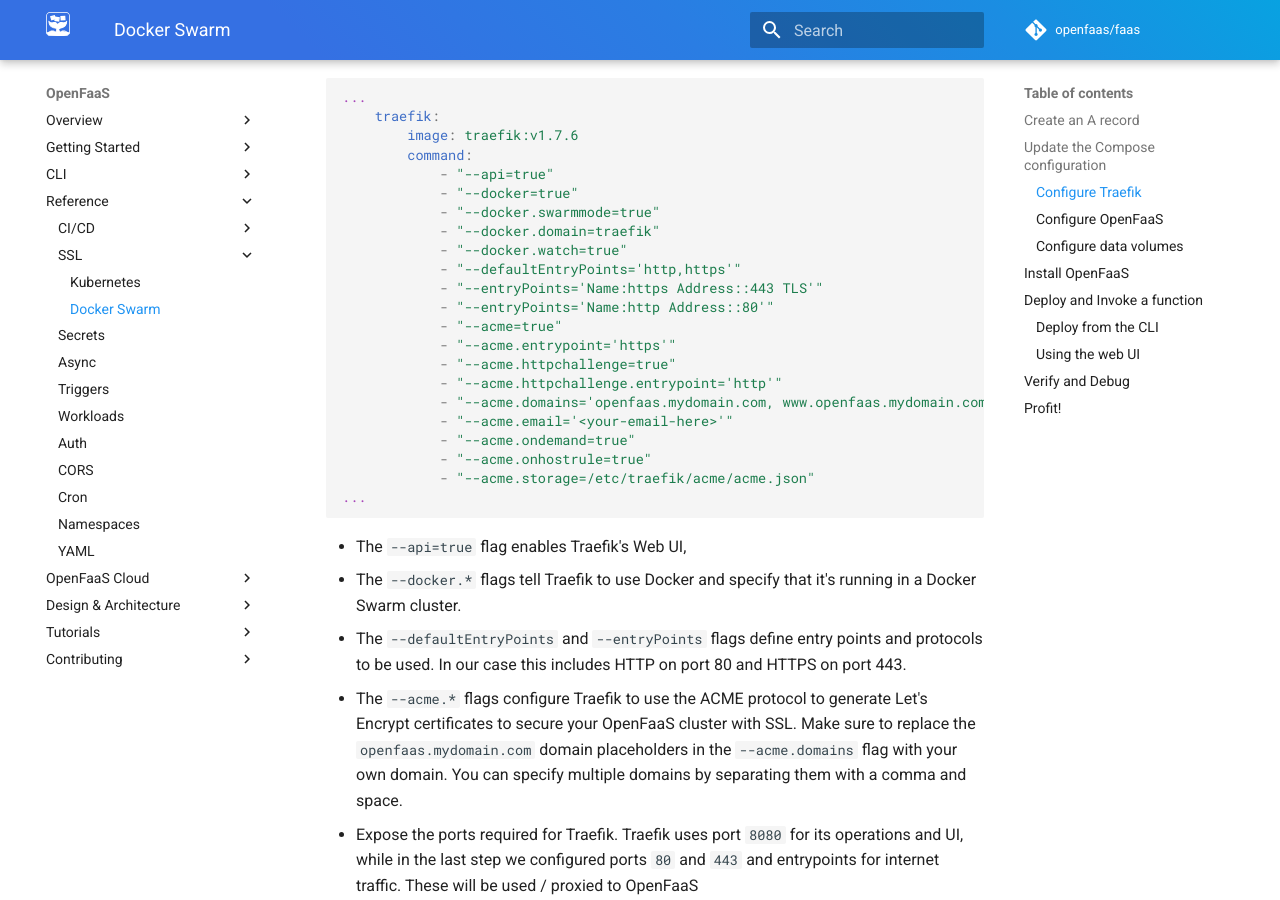
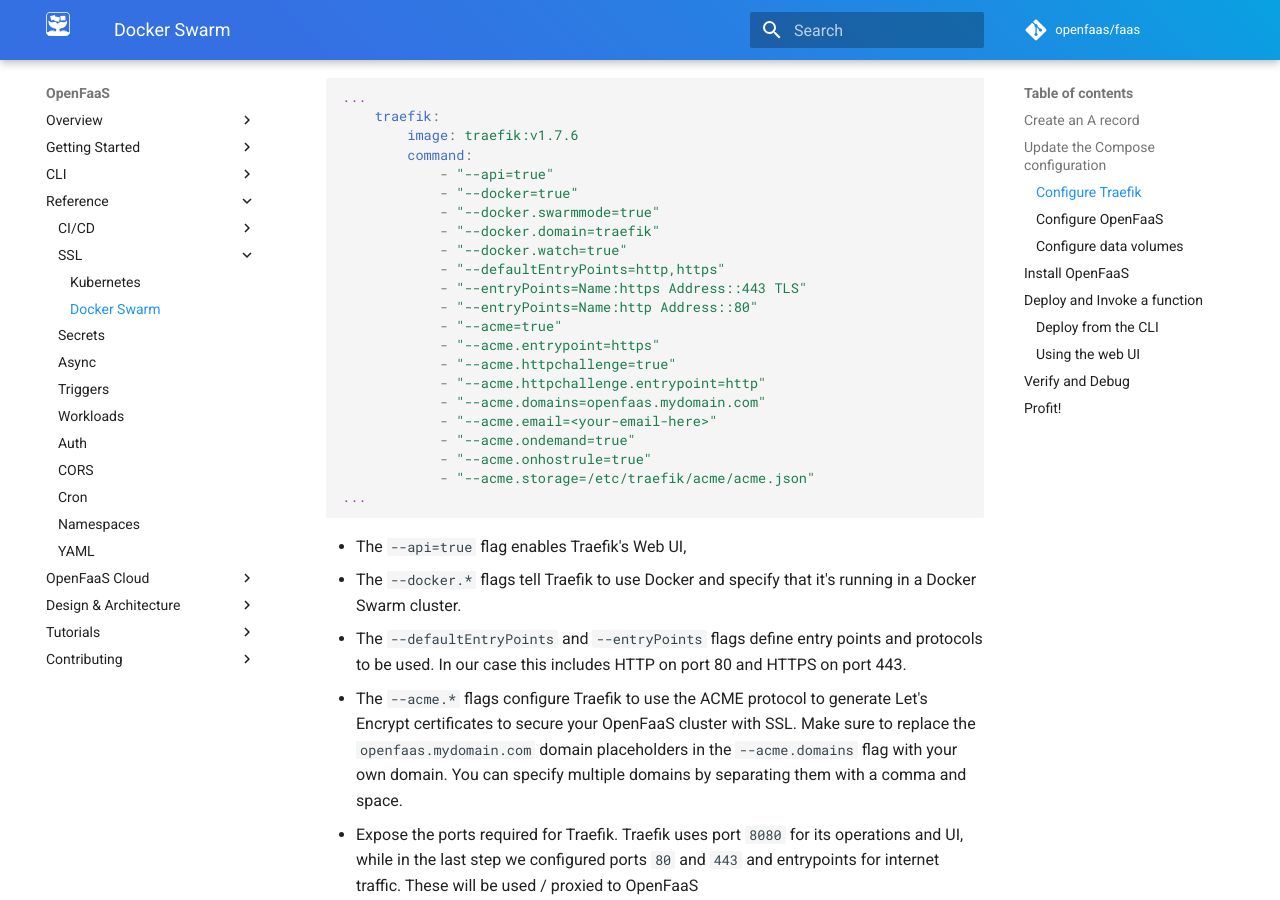
Before and after one commit to openfaas/docs, an MkDocs documentation site: the page built from docs/reference/ssl/swarm-with-traefik.md, in a window 1280 px wide and 900 px high, scrolled down 1064 px. Built offline with MkDocs 1.6.1 and Material for MkDocs 9.7.7, drawn with Linux system fonts in a browser that asks for light colours; comment, search, counter and statistics services are not loaded; some of the changed text lies outside the part shown.

Commit message:
Cleanup quotes in the traefik command
**What**
- Remove the unnecceessary single quotes

Signed-off-by: Lucas Roesler <roesler.lucas@gmail.com>

```diff
--- a/docs/reference/ssl/swarm-with-traefik.md
+++ b/docs/reference/ssl/swarm-with-traefik.md
@@ -42,15 +42,15 @@ To use Traefik with OpenFaaS, you need to modify the OpenFaaS deployment manifes
                 - "--docker.swarmmode=true"
                 - "--docker.domain=traefik"
                 - "--docker.watch=true"
-                - "--defaultEntryPoints='http,https'"
-                - "--entryPoints='Name:https Address::443 TLS'"
-                - "--entryPoints='Name:http Address::80'"
+                - "--defaultEntryPoints=http,https"
+                - "--entryPoints=Name:https Address::443 TLS"
+                - "--entryPoints=Name:http Address::80"
                 - "--acme=true"
-                - "--acme.entrypoint='https'"
+                - "--acme.entrypoint=https"
                 - "--acme.httpchallenge=true"
-                - "--acme.httpchallenge.entrypoint='http'"
-                - "--acme.domains='openfaas.mydomain.com, www.openfaas.mydomain.com'"
-                - "--acme.email='<your-email-here>'"
+                - "--acme.httpchallenge.entrypoint=http"
+                - "--acme.domains=openfaas.mydomain.com"
+                - "--acme.email=<your-email-here>"
                 - "--acme.ondemand=true"
                 - "--acme.onhostrule=true"
                 - "--acme.storage=/etc/traefik/acme/acme.json"
@@ -139,15 +139,15 @@ services:
             - "--docker.swarmmode=true"
             - "--docker.domain=traefik"
             - "--docker.watch=true"
-            - "--defaultEntryPoints='http,https'"
-            - "--entryPoints='Name:https Address::443 TLS'"
-            - "--entryPoints='Name:http Address::80'"
+            - "--defaultEntryPoints=http,https"
+            - "--entryPoints=Name:https Address::443 TLS"
+            - "--entryPoints=Name:http Address::80"
             - "--acme=true"
-            - "--acme.entrypoint='https'"
+            - "--acme.entrypoint=https"
             - "--acme.httpchallenge=true"
-            - "--acme.httpchallenge.entrypoint='http'"
-            - "--acme.domains='openfaas.mydomain.com, www.openfaas.mydomain.com'"
-            - "--acme.email='<your-email-here>'"
+            - "--acme.httpchallenge.entrypoint=http"
+            - "--acme.domains=openfaas.mydomain.com"
+            - "--acme.email=<your-email-here>"
             - "--acme.ondemand=true"
             - "--acme.onhostrule=true"
             - "--acme.storage=/etc/traefik/acme/acme.json"
```
